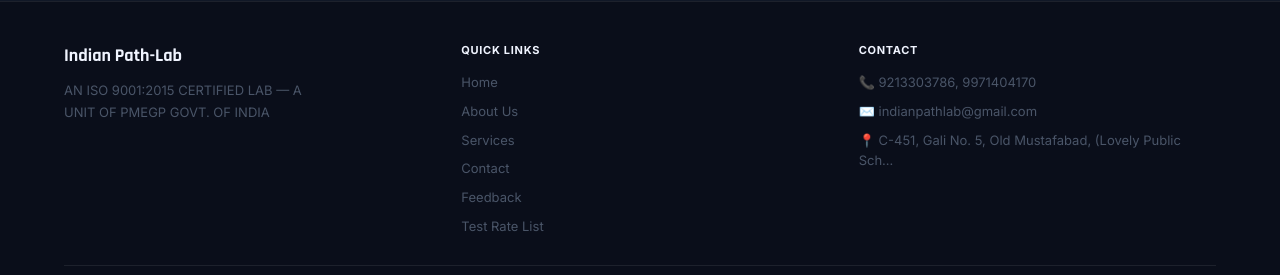
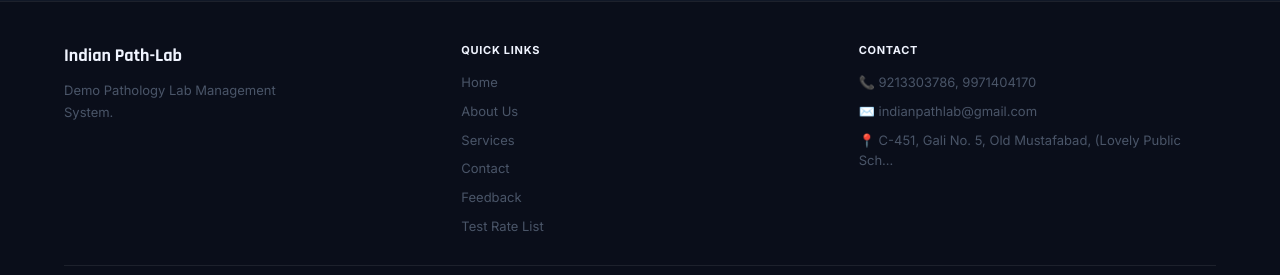
Before and after one commit to Jatin9958217462/Pathology-Lab-Management-System, a Django app: page /welcome/ in a window 1280 px wide. Shown: the part 3315-3590 px from the top of the page. Run offline with Django 4.2, Linux system fonts and the light colour scheme; data comes from the database, SQL or seed files in the repository.

Commit message:
replaced old files with

```diff
--- a/lab/templates/lab/landing.html
+++ b/lab/templates/lab/landing.html
@@ -261,7 +261,7 @@ footer{background:var(--dark);border-top:1px solid var(--border);padding:40px 5%
 <footer>
   <div class="footer-inner">
     <div class="footer-top">
-      <div><span class="footer-brand-name">{{ lab.lab_name }}</span><p class="footer-desc">{{ lab.tagline|default:"ISO 9001:2015 Certified" }} — {{ lab.unit_text|default:"" }}</p></div>
+      <div><span class="footer-brand-name">{{ lab.lab_name }}</span><p class="footer-desc">Demo Pathology Lab Management System.</p></div>
       <div><div class="footer-title">Quick Links</div><div class="footer-links"><a href="#home">Home</a><a href="#about">About Us</a><a href="#services">Services</a><a href="#contact">Contact</a><a href="#feedback">Feedback</a><a href="{% url 'rate_list' %}">Test Rate List</a></div></div>
       <div><div class="footer-title">Contact</div><div class="footer-links"><a href="tel:{{ lab.phone }}">📞 {{ lab.phone }}</a><a href="mailto:{{ lab.email }}">✉️ {{ lab.email }}</a><span>📍 {{ lab.address|truncatechars:55 }}</span></div></div>
     </div>
```
